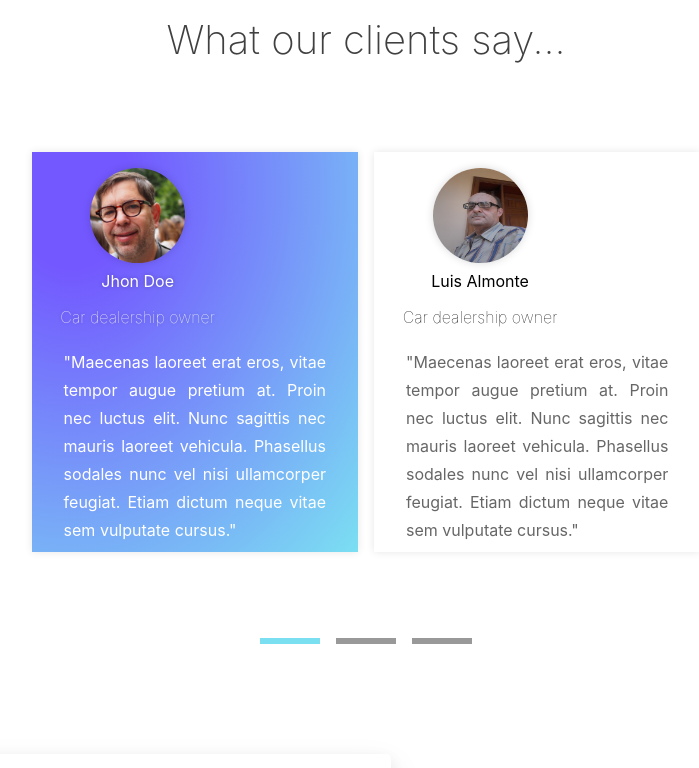
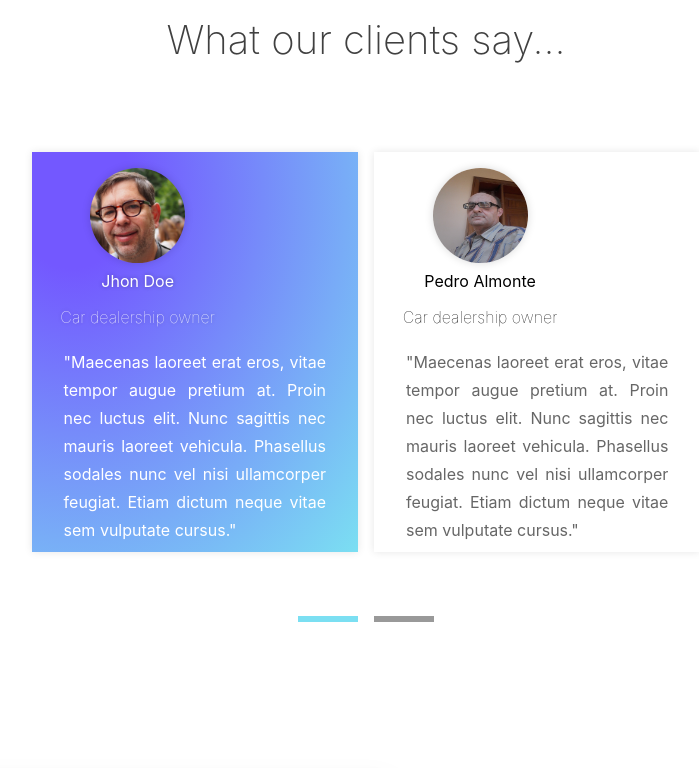
Before and after one commit to pierpontglobal/pierpontglobal-landing-page, a React (Create React App) app: page / in a window 1280 px wide. Shown: the part 3480-4248 px from the top of the page, without its empty margins (274-973 px from the left). Built offline with nearby package versions, Linux system fonts and the light colour scheme.

Commit message:
switch testimonials

```diff
--- a/src/components/Pages/LandingPage/Sections/Testimonials/Testimonials.jsx
+++ b/src/components/Pages/LandingPage/Sections/Testimonials/Testimonials.jsx
@@ -39,6 +39,14 @@ const Cards = styled.div`
   @media only screen and (max-width: 768px) {
     width: 100%;
     flex-direction: column;
+  }
+
+  @media only screen and (max-width: 1104px) and (min-width: 960px) {
+    width: 85%
+  }
+
+  @media only screen and (max-width: 960px) and (min-width: 768px) {
+    width: 95%
   }
 `;
 
@@ -88,7 +96,8 @@ const CardBody = styled.div`
 `;
 
 const CardsIndicator = styled.div`
-  margin-top: 54px;
+  margin-top: 32px;
+  margin-bottom: 42px;
   display: flex;
   justify-content: center;
   align-items: center;
@@ -99,6 +108,7 @@ const Indicator = styled.div`
   width: 60px;
   height: 6px;
   background-color: ${props => props.active ? '#7bdff2' : 'rgb(0, 0, 0, 0.4)'};
+  cursor: pointer;
 `;
 
 const UserPhoto = styled.img`
@@ -126,7 +136,95 @@ const UserRole = styled.div`
   }
 `;
 
-const Testimonials = (props) => {
+class Testimonials extends React.Component {
+  state = {
+    testimonials: [
+      {
+        id: 1,
+        show: true,
+        name: 'Jhon Doe',
+        role: 'Car dealership owner',
+        picture: '/images/smaple-user-1.png',
+        message: 'Maecenas laoreet erat eros, vitae tempor augue pretium at. Proin nec luctus elit. Nunc sagittis nec mauris laoreet vehicula. Phasellus sodales nunc vel nisi ullamcorper feugiat. Etiam dictum neque vitae sem vulputate cursus.',
+      },
+      {
+        id: 2,
+        show: true,
+        name: 'Pedro Almonte',
+        role: 'Car dealership owner',
+        picture: '/images/sample-user-2.jpg',
+        message: 'Maecenas laoreet erat eros, vitae tempor augue pretium at. Proin nec luctus elit. Nunc sagittis nec mauris laoreet vehicula. Phasellus sodales nunc vel nisi ullamcorper feugiat. Etiam dictum neque vitae sem vulputate cursus.',
+      },
+      {
+        id: 3,
+        show: false,
+        name: 'Marcos Berroa',
+        role: 'Car dealership owner',
+        picture: '/images/sample-user-3.jpeg',
+        message: 'Maecenas laoreet erat eros, vitae tempor augue pretium at. Proin nec luctus elit. Nunc sagittis nec mauris laoreet vehicula. Phasellus sodales nunc vel nisi ullamcorper feugiat. Etiam dictum neque vitae sem vulputate cursus.',
+      },
+      {
+        id: 4,
+        show: false,
+        name: 'Jose y Carlos Santana',
+        role: 'Car dealership owner',
+        picture: '/images/sample-user-4.jpg',
+        message: 'Maecenas laoreet erat eros, vitae tempor augue pretium at. Proin nec luctus elit. Nunc sagittis nec mauris laoreet vehicula. Phasellus sodales nunc vel nisi ullamcorper feugiat. Etiam dictum neque vitae sem vulputate cursus.',
+      },
+    ],
+  }
+
+  nextTestimonials = (canExecute, indicatorIndex) => {
+    if (canExecute) {
+      console.log('Can execute!');
+      let testimonials = [...this.state.testimonials];
+
+      // Reset
+      testimonials.forEach(t => {
+        t.show = false;
+      });
+
+      // Calculate next group
+      let nextGroup = indicatorIndex * 2;
+
+      console.log('nextGroup >>>');
+      console.log(nextGroup, testimonials);
+
+      testimonials[nextGroup - 1].show = true;
+      testimonials[nextGroup - 2].show = true;
+
+      // Update testimonials
+      this.setState({
+        testimonials
+      });
+    }
+  }
+
+  render() {
+    const { testimonials } = this.state;
+
+    const howManyIndicators = Math.floor(testimonials.length / 2);
+
+    console.log('Indicators COUNT >>> ');
+    console.log(howManyIndicators);
+
+    let indicators = [];
+    for(let i = 0; i < howManyIndicators; i++) {
+      const testimonial = testimonials[i + 1] || undefined;
+
+      if (!!testimonial) {
+        indicators[i] = {
+          active: false,
+        };
+        if (testimonial.show) {
+          indicators[i].active = true;
+        }
+      }
+    }
+
+    console.log('Indicators >>> ');
+    console.log(indicators);
+
     return (
       <Wrapper>
         <SectionTitle>
@@ -135,46 +233,42 @@ const Testimonials = (props) => {
           </span>
         </SectionTitle>
         <Cards>
-        <Card id={1}>
+          {
+            testimonials.map((t) => {
+              if (t.show) {
+                return (<Card key={ t.id } id={ t.id }>
                           <CardHeader>
-            <UserPhoto src="/images/smaple-user-1.png" />
-            <UserName id={1}>
-              <span>Jhon Doe</span>
+                            <UserPhoto src={ t.picture } />
+                            <UserName id={ t.id }>
+                              <span>{ t.name }</span>
                             </UserName>
-            <UserRole id={1}>
-              <span>Car dealership owner</span>
+                            <UserRole id={ t.id }>
+                              <span>{ t.role }</span>
                             </UserRole>
                           </CardHeader>
-          <CardBody id={1}>
+                          <CardBody id={t.id}>
                             <span>
-              Maecenas laoreet erat eros, vitae tempor augue pretium at. Proin nec luctus elit. Nunc sagittis nec mauris laoreet vehicula. Phasellus sodales nunc vel nisi ullamcorper feugiat. Etiam dictum neque vitae sem vulputate cursus.
+                              { t.message }
                             </span>
                           </CardBody>
                         </Card>
-        <Card id={2}>
-          <CardHeader>
-            <UserPhoto src="/images/sample-user-2.jpg" />
-            <UserName id={2}>
-              <span>Luis Almonte</span>
-            </UserName>
-            <UserRole id={2}>
-              <span>Car dealership owner</span>
-            </UserRole>
-          </CardHeader>
-          <CardBody id={2}>
-            <span>
-              Maecenas laoreet erat eros, vitae tempor augue pretium at. Proin nec luctus elit. Nunc sagittis nec mauris laoreet vehicula. Phasellus sodales nunc vel nisi ullamcorper feugiat. Etiam dictum neque vitae sem vulputate cursus.
-            </span>
-          </CardBody>
-        </Card>
+                      );
+              } else {
+                return null;
+              }
+            })
+          }
         </Cards>
         <CardsIndicator>
-        <Indicator active={true} />
-        <Indicator active={false} />
-        <Indicator active={false} />
+          {
+            indicators.map((indicator, index) => (
+              <Indicator active={ indicator.active } onClick={() => this.nextTestimonials( !indicator.active, index + 1 )} />
+            )
+          )}
         </CardsIndicator>
       </Wrapper>
     );
+  }
 };
 
 export default Testimonials;
```
Also changed, not shown: public/images/sample-user-3.jpeg (added), public/images/sample-user-4.jpg (added). Lines whose indentation alone changed are shown as unchanged.
